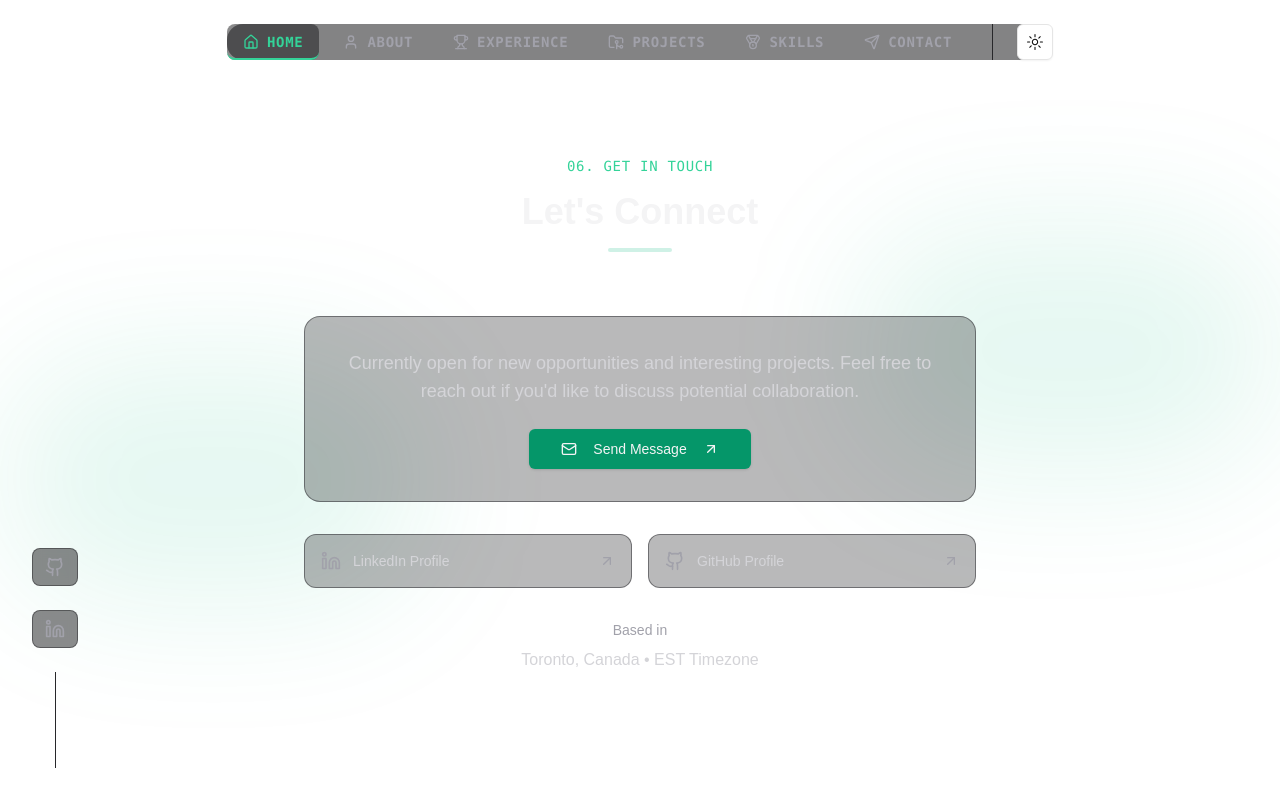
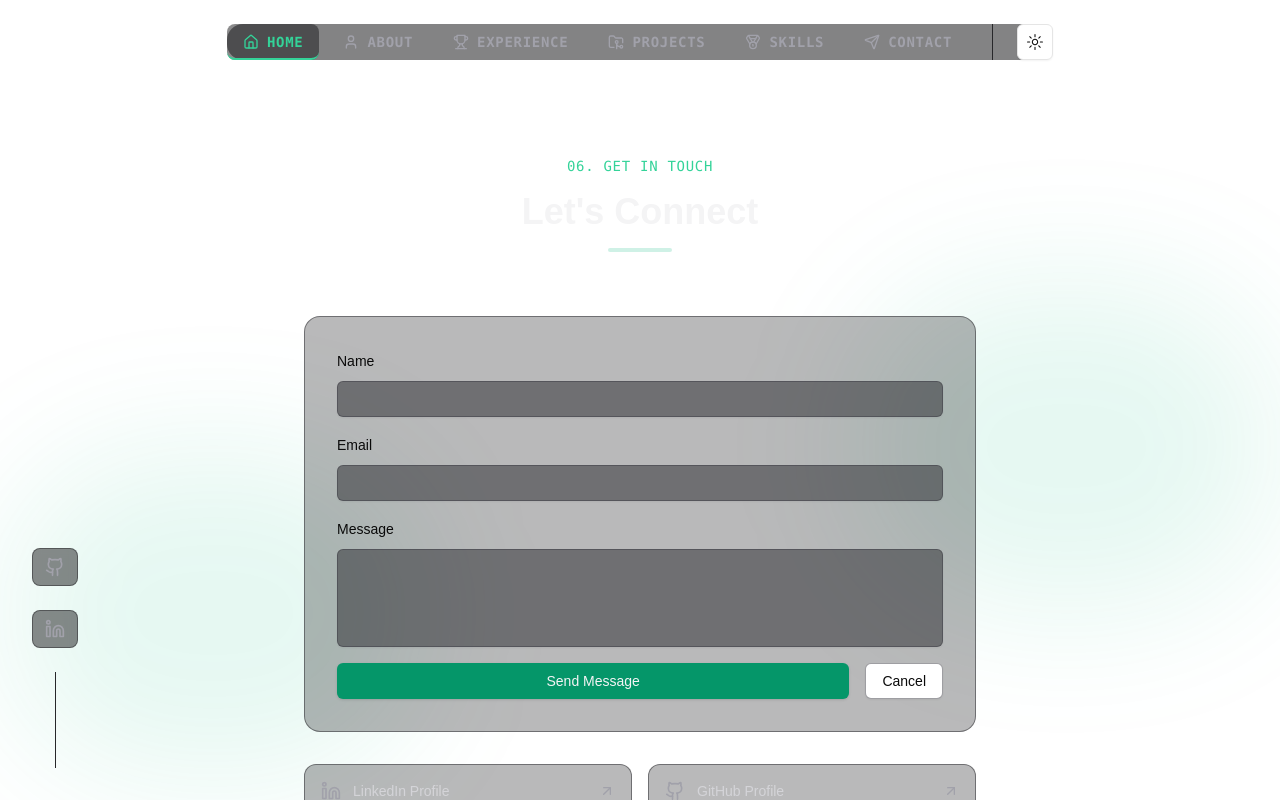
Before and after one commit to farukkandemir/portfolio-website, a Next.js app: page / in a window 1280 px wide. Both pictures are taken after a click on the button "Send Message". Shown: the part 4978-5778 px from the top of the page. Built offline with nearby package versions, Linux system fonts and the light colour scheme.

Commit message:
done with contact section.

```diff
--- a/app/layout.tsx
+++ b/app/layout.tsx
@@ -2,6 +2,7 @@ import type { Metadata } from "next";
 import localFont from "next/font/local";
 import "./globals.css";
 import { ThemeProvider } from "@/components/providers/ThemeProvider";
+import { Toaster } from "react-hot-toast";
 
 const geistSans = localFont({
   src: "./fonts/GeistVF.woff",
@@ -36,6 +37,7 @@ export default function RootLayout({
           disableTransitionOnChange
         >
           {children}
+          <Toaster position="bottom-right" />
         </ThemeProvider>
       </body>
     </html>
--- a/components/sections/Contact.tsx
+++ b/components/sections/Contact.tsx
@@ -1,9 +1,46 @@
+"use client";
+
+import { useRef, useState } from "react";
 import Container from "../layout/Container";
 import { Button } from "../ui/button";
-import { ArrowUpRight, Github, Linkedin, Mail, Send } from "lucide-react";
+import { Input } from "../ui/input";
+import { Label } from "../ui/label";
+import { Textarea } from "../ui/textarea";
+import { ArrowUpRight, Github, Linkedin, Mail } from "lucide-react";
 import Link from "next/link";
+import emailjs from "@emailjs/browser";
+import toast from "react-hot-toast";
 
 const Contact = () => {
+  const formRef = useRef<HTMLFormElement>(null);
+  const [isSubmitting, setIsSubmitting] = useState(false);
+  const [showForm, setShowForm] = useState(false);
+
+  const handleSubmit = async (e: React.FormEvent<HTMLFormElement>) => {
+    e.preventDefault();
+    if (!formRef.current) return;
+
+    try {
+      setIsSubmitting(true);
+
+      await emailjs.sendForm(
+        "service_7hrnpo2",
+        "template_qeka9eb",
+        formRef.current,
+        "G0ATFLIquX2Cic_SH"
+      );
+
+      toast.success("Message sent successfully!");
+      formRef.current.reset();
+      setShowForm(false);
+    } catch (error) {
+      toast.error("Failed to send message");
+      console.error("Error sending email:", error);
+    } finally {
+      setIsSubmitting(false);
+    }
+  };
+
   return (
     <section id="contact" className="relative py-24 sm:py-32">
       <Container>
@@ -28,15 +65,18 @@ const Contact = () => {
             {/* Main Contact Card */}
             <div className="relative overflow-hidden p-8 bg-zinc-900/30 rounded-2xl border border-zinc-800/50">
               <div className="space-y-6">
+                {!showForm ? (
+                  <>
                     <p className="text-lg text-zinc-300 text-center">
-                  Currently open for new opportunities and interesting projects.
-                  Feel free to reach out if you'd like to discuss potential
-                  collaboration.
+                      Currently open for new opportunities and interesting
+                      projects. Feel free to reach out if you'd like to discuss
+                      potential collaboration.
                     </p>
 
                     <div className="flex justify-center">
                       <Button
                         size="lg"
+                        onClick={() => setShowForm(true)}
                         className="group bg-emerald-600 hover:bg-emerald-700 text-zinc-100"
                       >
                         <Mail className="mr-2 h-4 w-4" />
@@ -44,13 +84,71 @@ const Contact = () => {
                         <ArrowUpRight className="ml-2 h-4 w-4 transition-transform group-hover:translate-x-1" />
                       </Button>
                     </div>
+                  </>
+                ) : (
+                  <form
+                    ref={formRef}
+                    onSubmit={handleSubmit}
+                    className="space-y-4"
+                  >
+                    <div className="space-y-2">
+                      <Label htmlFor="user_name">Name</Label>
+                      <Input
+                        id="user_name"
+                        name="user_name"
+                        required
+                        className="bg-zinc-800/50 border-zinc-700/50 focus-visible:ring-emerald-500/50"
+                      />
+                    </div>
+
+                    <div className="space-y-2">
+                      <Label htmlFor="user_email">Email</Label>
+                      <Input
+                        id="user_email"
+                        name="user_email"
+                        type="email"
+                        required
+                        className="bg-zinc-800/50 border-zinc-700/50 focus-visible:ring-emerald-500/50"
+                      />
+                    </div>
+
+                    <div className="space-y-2">
+                      <Label htmlFor="message">Message</Label>
+                      <Textarea
+                        id="message"
+                        name="message"
+                        required
+                        rows={4}
+                        className="bg-zinc-800/50 border-zinc-700/50 focus-visible:ring-emerald-500/50 resize-none"
+                      />
+                    </div>
+
+                    <div className="flex gap-4">
+                      <Button
+                        type="submit"
+                        disabled={isSubmitting}
+                        className="flex-1 bg-emerald-600 hover:bg-emerald-700 text-zinc-100 disabled:opacity-50"
+                      >
+                        {isSubmitting ? "Sending..." : "Send Message"}
+                      </Button>
+                      <Button
+                        type="button"
+                        variant="outline"
+                        onClick={() => setShowForm(false)}
+                        className="border-zinc-700/50 hover:bg-zinc-800/50"
+                      >
+                        Cancel
+                      </Button>
+                    </div>
+                  </form>
+                )}
               </div>
             </div>
 
             {/* Alternative Contact Methods */}
             <div className="grid sm:grid-cols-2 gap-4">
               <Link
-                href="https://linkedin.com"
+                href="https://www.linkedin.com/in/farukkandemir"
                 target="_blank"
                 className="group relative overflow-hidden p-4 bg-zinc-900/30 rounded-xl border border-zinc-800/50 transition-colors hover:border-emerald-500/50 flex items-center"
               >
@@ -65,7 +163,7 @@ const Contact = () => {
               </Link>
 
               <Link
-                href="https://github.com"
+                href="https://github.com/farukkandemir"
                 target="_blank"
                 className="group relative overflow-hidden p-4 bg-zinc-900/30 rounded-xl border border-zinc-800/50 transition-colors hover:border-emerald-500/50 flex items-center"
               >
@@ -83,7 +181,7 @@ const Contact = () => {
             {/* Location Info */}
             <div className="text-center space-y-2">
               <p className="text-sm text-zinc-400">Based in</p>
-              <p className="text-zinc-300">Toronto, Canada • EST Timezone</p>
+              <p className="text-zinc-300">Denver, CO • Mountain Timezone</p>
             </div>
           </div>
         </div>
--- /dev/null
+++ b/components/ui/input.tsx
@@ -0,0 +1,25 @@
+import * as React from "react"
+
+import { cn } from "@/lib/utils"
+
+export interface InputProps
+  extends React.InputHTMLAttributes<HTMLInputElement> {}
+
+const Input = React.forwardRef<HTMLInputElement, InputProps>(
+  ({ className, type, ...props }, ref) => {
+    return (
+      <input
+        type={type}
+        className={cn(
+          "flex h-9 w-full rounded-md border border-input bg-transparent px-3 py-1 text-sm shadow-sm transition-colors file:border-0 file:bg-transparent file:text-sm file:font-medium file:text-foreground placeholder:text-muted-foreground focus-visible:outline-none focus-visible:ring-1 focus-visible:ring-ring disabled:cursor-not-allowed disabled:opacity-50",
+          className
+        )}
+        ref={ref}
+        {...props}
+      />
+    )
+  }
+)
+Input.displayName = "Input"
+
+export { Input }
--- /dev/null
+++ b/components/ui/label.tsx
@@ -0,0 +1,26 @@
+"use client"
+
+import * as React from "react"
+import * as LabelPrimitive from "@radix-ui/react-label"
+import { cva, type VariantProps } from "class-variance-authority"
+
+import { cn } from "@/lib/utils"
+
+const labelVariants = cva(
+  "text-sm font-medium leading-none peer-disabled:cursor-not-allowed peer-disabled:opacity-70"
+)
+
+const Label = React.forwardRef<
+  React.ElementRef<typeof LabelPrimitive.Root>,
+  React.ComponentPropsWithoutRef<typeof LabelPrimitive.Root> &
+    VariantProps<typeof labelVariants>
+>(({ className, ...props }, ref) => (
+  <LabelPrimitive.Root
+    ref={ref}
+    className={cn(labelVariants(), className)}
+    {...props}
+  />
+))
+Label.displayName = LabelPrimitive.Root.displayName
+
+export { Label }
--- /dev/null
+++ b/components/ui/textarea.tsx
@@ -0,0 +1,24 @@
+import * as React from "react"
+
+import { cn } from "@/lib/utils"
+
+export interface TextareaProps
+  extends React.TextareaHTMLAttributes<HTMLTextAreaElement> {}
+
+const Textarea = React.forwardRef<HTMLTextAreaElement, TextareaProps>(
+  ({ className, ...props }, ref) => {
+    return (
+      <textarea
+        className={cn(
+          "flex min-h-[60px] w-full rounded-md border border-input bg-transparent px-3 py-2 text-sm shadow-sm placeholder:text-muted-foreground focus-visible:outline-none focus-visible:ring-1 focus-visible:ring-ring disabled:cursor-not-allowed disabled:opacity-50",
+          className
+        )}
+        ref={ref}
+        {...props}
+      />
+    )
+  }
+)
+Textarea.displayName = "Textarea"
+
+export { Textarea }
--- a/package.json
+++ b/package.json
@@ -9,8 +9,10 @@
     "lint": "next lint"
   },
   "dependencies": {
+    "@emailjs/browser": "^4.4.1",
     "@radix-ui/react-dropdown-menu": "^2.1.2",
     "@radix-ui/react-icons": "^1.3.1",
+    "@radix-ui/react-label": "^2.1.0",
     "@radix-ui/react-slot": "^1.1.0",
     "class-variance-authority": "^0.7.0",
     "clsx": "^2.1.1",
@@ -20,6 +22,7 @@
     "next-themes": "^0.3.0",
     "react": "^18",
     "react-dom": "^18",
+    "react-hot-toast": "^2.4.1",
     "tailwind-merge": "^2.5.4",
     "tailwindcss-animate": "^1.0.7"
   },
```
Also changed, not shown: 1 other file (tests, documents, lock files or other folders). Lines whose indentation alone changed are shown as unchanged.
